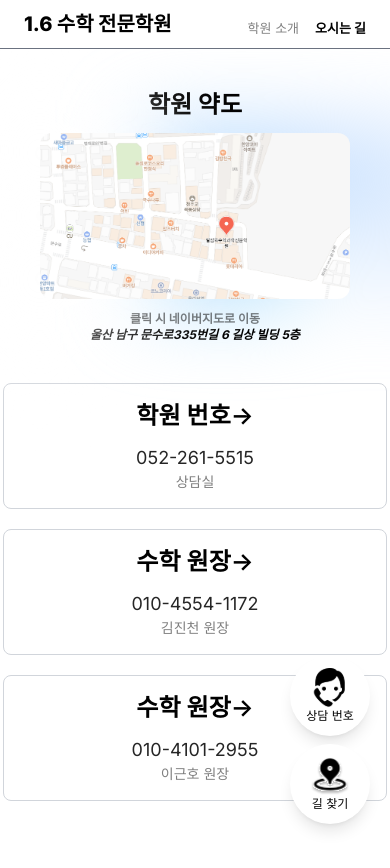
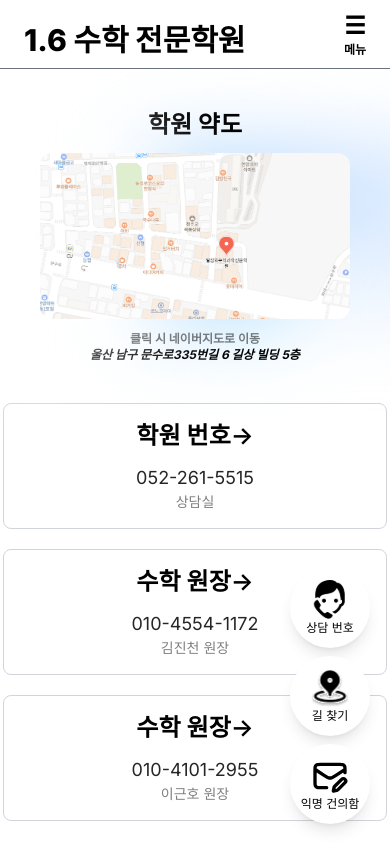
Before and after one commit to suhong99/1.6math, a Next.js app: page /contact in a window 390 px wide. Shown: the top 868 px of the page. Built offline with nearby package versions, Linux system fonts and the light colour scheme.

Commit message:
제보하기 추가 및 header 모바일 뷰 수정

```diff
--- a/src/shared/components/FloatingBtn.tsx
+++ b/src/shared/components/FloatingBtn.tsx
@@ -1,62 +1,87 @@
 'use client';
 
 import Image from 'next/image';
-import React, { ReactNode } from 'react';
+import React from 'react';
+import { useRouter } from 'next/navigation'; // useRouter import
 import { PHONE_DATA } from '../const';
 
 const FloatingBtn = () => {
-  const copyConsultNum = () => {
+  const router = useRouter(); // useRouter 호출
+
+  // 이동 함수는 컴포넌트 내부에서 선언
+  const icons = [
+    {
+      src: '/consulting.svg',
+      alt: '상담 아이콘',
+      text: '상담 번호',
+      func: () => {
         navigator.clipboard.writeText(PHONE_DATA[0].number);
         alert(`${PHONE_DATA[0].number}가 클립보드에 복사되었습니다`);
-  };
-
-  const openMap = () => {
+      },
+    },
+    {
+      src: '/marker.svg',
+      alt: '길찾기',
+      text: '길 찾기',
+      func: () => {
         window.open(
           'https://map.naver.com/p/entry/place/1426094200?c=15.00,0,0,0,dh',
           '_blank',
           'noopener,noreferrer'
         );
-  };
+      },
+    },
+    {
+      src: '/suggest.svg',
+      alt: '건의함 아이콘',
+      text: '익명 건의함',
+      func: () => router.push('/suggest'), // 페이지 이동 함수
+    },
+  ];
+
   return (
     <section className="fixed bottom-5 right-5 z-50 md:bottom-[6%] md:right-[9%] space-y-2 md:space-y-4">
-      <ButtonWrapper func={copyConsultNum}>
-        <Image
-          src="/consulting.svg"
-          alt="상담 아이콘"
-          width={40}
-          height={40}
-          className="cursor-pointer md:w-[70px] md:h-[70px]"
+      {icons.map((icon, index) => (
+        <FloatingIcon
+          key={index}
+          src={icon.src}
+          alt={icon.alt}
+          text={icon.text}
+          func={icon.func}
         />
-        <p className="text-center text-xs md:text-sm">상담 번호</p>
-      </ButtonWrapper>
-      <ButtonWrapper func={openMap}>
-        <Image
-          src="/marker.svg"
-          alt="길찾기"
-          width={40}
-          height={40}
-          className="cursor-pointer md:w-[70px] md:h-[70px]"
-        />
-        <p className="text-center text-xs md:text-sm">길 찾기</p>
-      </ButtonWrapper>
+      ))}
     </section>
   );
 };
 
 export default FloatingBtn;
 
-interface ButtonWrapperProps {
+interface FloatingIconProps {
+  src: string;
+  alt: string;
+  text: string;
   func: () => void;
-  children: ReactNode;
 }
 
-const ButtonWrapper: React.FC<ButtonWrapperProps> = ({ func, children }) => {
+const FloatingIcon: React.FC<FloatingIconProps> = ({
+  src,
+  alt,
+  text,
+  func,
+}) => {
   return (
     <button
       onClick={func}
       className="flex flex-col items-center justify-center w-[80px] h-[80px] md:w-[110px] md:h-[110px] rounded-full bg-white shadow-lg"
     >
-      {children}
+      <Image
+        src={src}
+        alt={alt}
+        width={40}
+        height={40}
+        className="cursor-pointer md:w-[70px] md:h-[70px]"
+      />
+      <p className="text-center text-xs md:text-sm">{text}</p>
     </button>
   );
 };
--- a/src/shared/components/Header.tsx
+++ b/src/shared/components/Header.tsx
@@ -1,11 +1,17 @@
 import React from 'react';
 import NavLinks from './NavLinks';
+import MobileSidebar from './MobileSidebar';
 
 export default function Header() {
   return (
     <header className="w-full  sticky top-0 flex  p-2.5 px-6 lg:px-10 bg-white z-[800] border-b border-gray-500 lg:gap-8 items-end justify-between lg:justify-normal">
-      <h1 className="font-extrabold text-xl lg:text-3xl">1.6 수학 전문학원</h1>
-      <NavLinks />
+      <h1 className="font-extrabold text-3xl">1.6 수학 전문학원</h1>
+      {/* 600px 이상: NavLinks 표시 */}
+      <div className="hidden lg:block">
+        <NavLinks />
+      </div>
+      {/* 600px 이하: 버튼과 사이드바 */}
+      <MobileSidebar />
     </header>
   );
 }
--- /dev/null
+++ b/src/shared/components/MobileSidebar.tsx
@@ -0,0 +1,74 @@
+'use client';
+
+import React, { useState } from 'react';
+import Link from 'next/link';
+import { usePathname } from 'next/navigation';
+import { NAVIGATION_LIST } from '../const';
+
+const MobileSidebar = () => {
+  const [isOpen, setIsOpen] = useState(false);
+  const pathname = usePathname();
+
+  const toggleSidebar = () => {
+    setIsOpen((prev) => !prev);
+  };
+
+  const closeSidebar = () => {
+    setIsOpen(false);
+  };
+
+  return (
+    <>
+      <button
+        className="lg:hidden flex flex-col items-center text-xl font-bold"
+        onClick={toggleSidebar}
+        aria-label="Toggle Menu"
+      >
+        <span className="text-2xl">☰</span> {/* 아이콘 크기를 크게 */}
+        <span className="text-xs">메뉴</span> {/* 텍스트 크기를 작게 */}
+      </button>
+      {isOpen && (
+        <>
+          {/* 오버레이 */}
+          <div
+            className="fixed inset-0 bg-black bg-opacity-50 z-[999]"
+            onClick={closeSidebar}
+          ></div>
+
+          {/* 사이드바 */}
+          <div className="fixed top-0 left-0 w-3/4 max-w-64 h-full bg-white shadow-lg z-[1000] flex flex-col justify-between">
+            {/* 네비게이션 버튼들 */}
+            <div className="flex flex-col items-start gap-4 p-6 w-ful">
+              {NAVIGATION_LIST.map((nav) => {
+                const isActive = pathname === nav.url;
+
+                return (
+                  <Link
+                    key={nav.label}
+                    href={nav.url}
+                    className="no-underline w-full block"
+                  >
+                    <div
+                      className={`w-full text-left text-base font-semibold p-3 rounded-md transition-all duration-200 ${
+                        isActive
+                          ? 'bg-blue-400 text-white'
+                          : 'text-gray-700 hover:bg-gray-100 hover:text-blue-500'
+                      }`}
+                    >
+                      {nav.label}
+                    </div>
+                  </Link>
+                );
+              })}
+            </div>
+
+            {/* 하단 여백 */}
+            <div className="p-6 text-gray-500 text-sm">© 1.6 수학 전문학원</div>
+          </div>
+        </>
+      )}
+    </>
+  );
+};
+
+export default MobileSidebar;
--- a/src/shared/const/index.ts
+++ b/src/shared/const/index.ts
@@ -1,6 +1,7 @@
 export const NAVIGATION_LIST = [
   { label: '학원 소개', url: '/' },
   { label: '오시는 길', url: '/contact' },
+  { label: '익명 건의함', url: '/suggest' },
 ];
 
 export const PHONE_DATA: { number: string; title: string; name: string }[] = [
```
Also changed, not shown: public/suggest.svg (added). Lines whose indentation alone changed are shown as unchanged.
